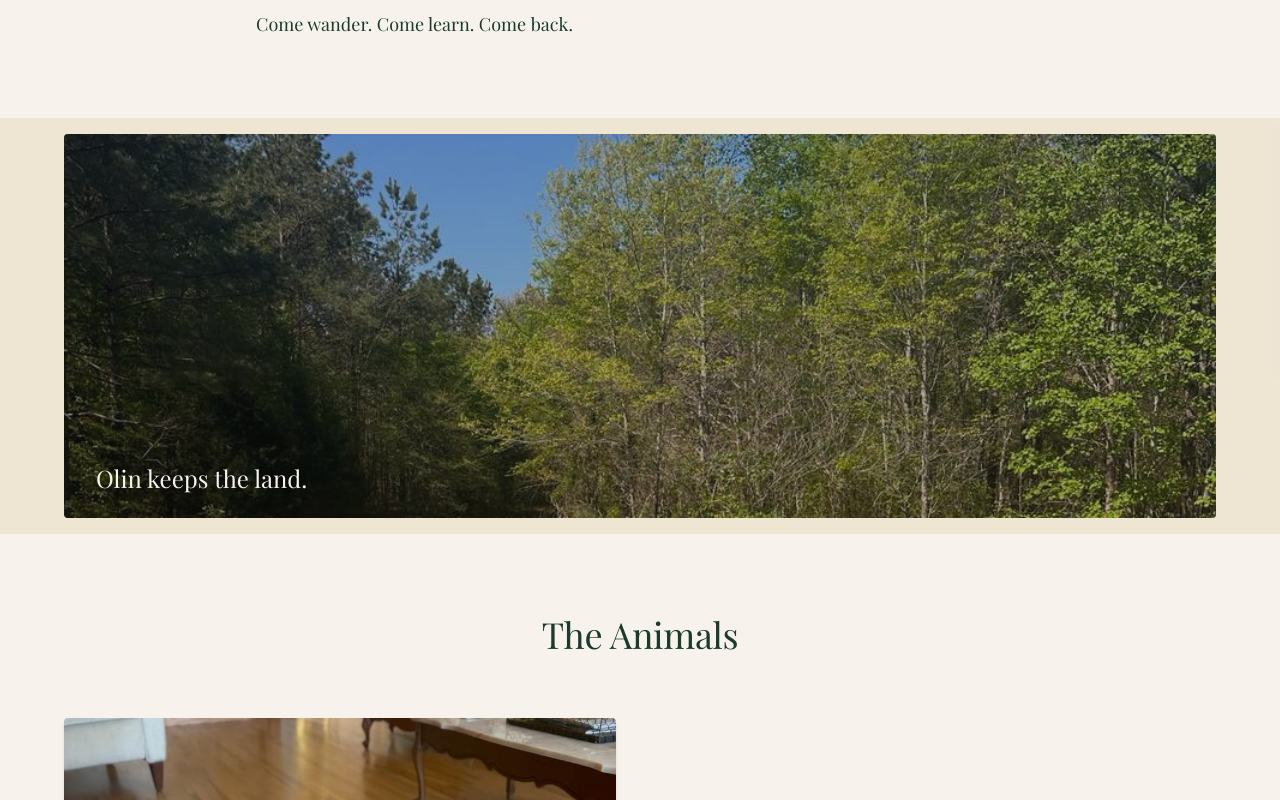
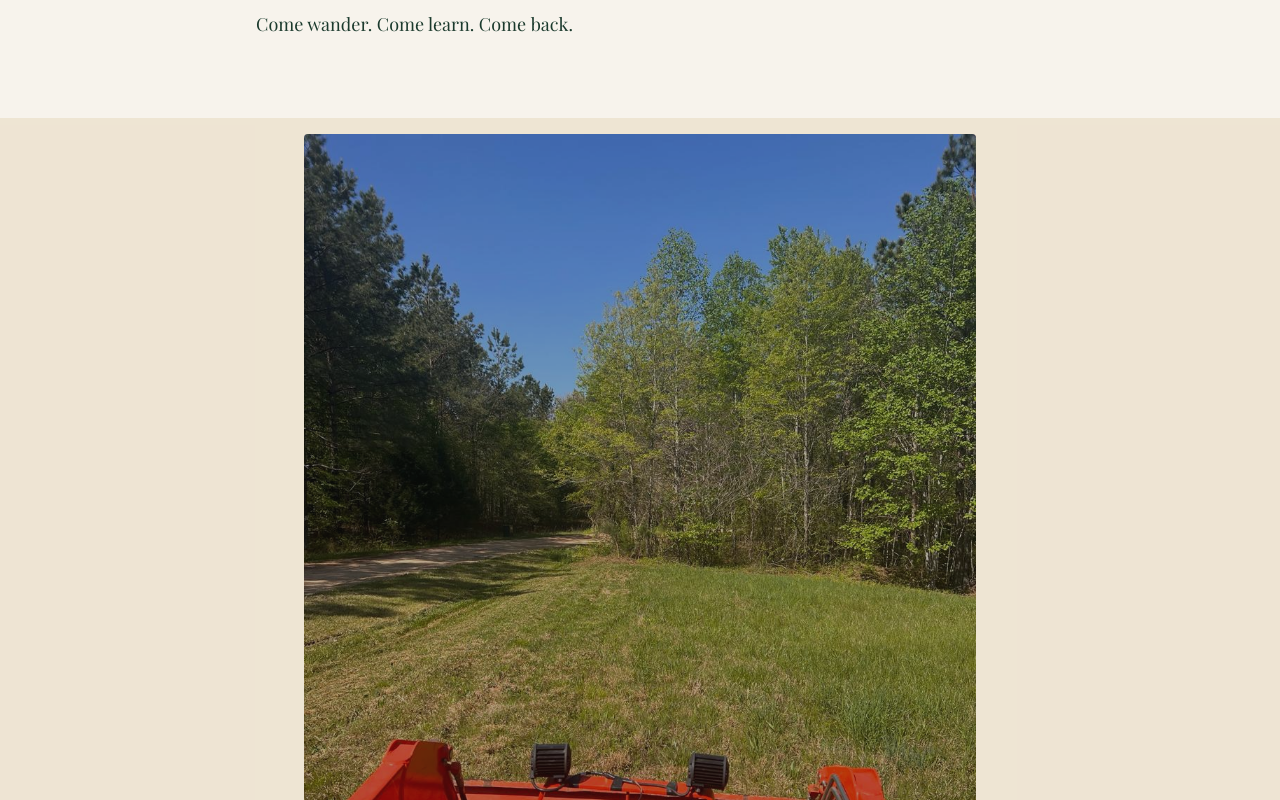
Before and after one commit to forevermore3333/forevermorefarm-website, a Next.js app: page /our-farm in a window 1280 px wide. Shown: the part 1400-2200 px from the top of the page. Built offline with nearby package versions, Linux system fonts and the light colour scheme; a web font is replaced by a local one.

Commit message:
Our Farm: Olin tractor photo — aspect-[3/4] to fit portrait photo properly

```diff
--- a/src/app/our-farm/page.tsx
+++ b/src/app/our-farm/page.tsx
@@ -37,7 +37,7 @@ export default function OurFarm() {
       {/* Olin on the land */}
       <section className="py-4 px-4 bg-farm-tan/20">
         <div className="max-w-6xl mx-auto">
-          <div className="relative h-72 md:h-96 rounded-sm overflow-hidden">
+          <div className="relative aspect-[3/4] max-w-2xl mx-auto rounded-sm overflow-hidden">
             <Image src="/images/property/olin-tractor-brushhog-pov.jpg" alt="Olin on the tractor brush hogging the property" fill className="object-cover object-[center_25%]" />
             <div className="absolute inset-0 bg-farm-charcoal/30" />
             <div className="absolute bottom-6 left-8">
```
